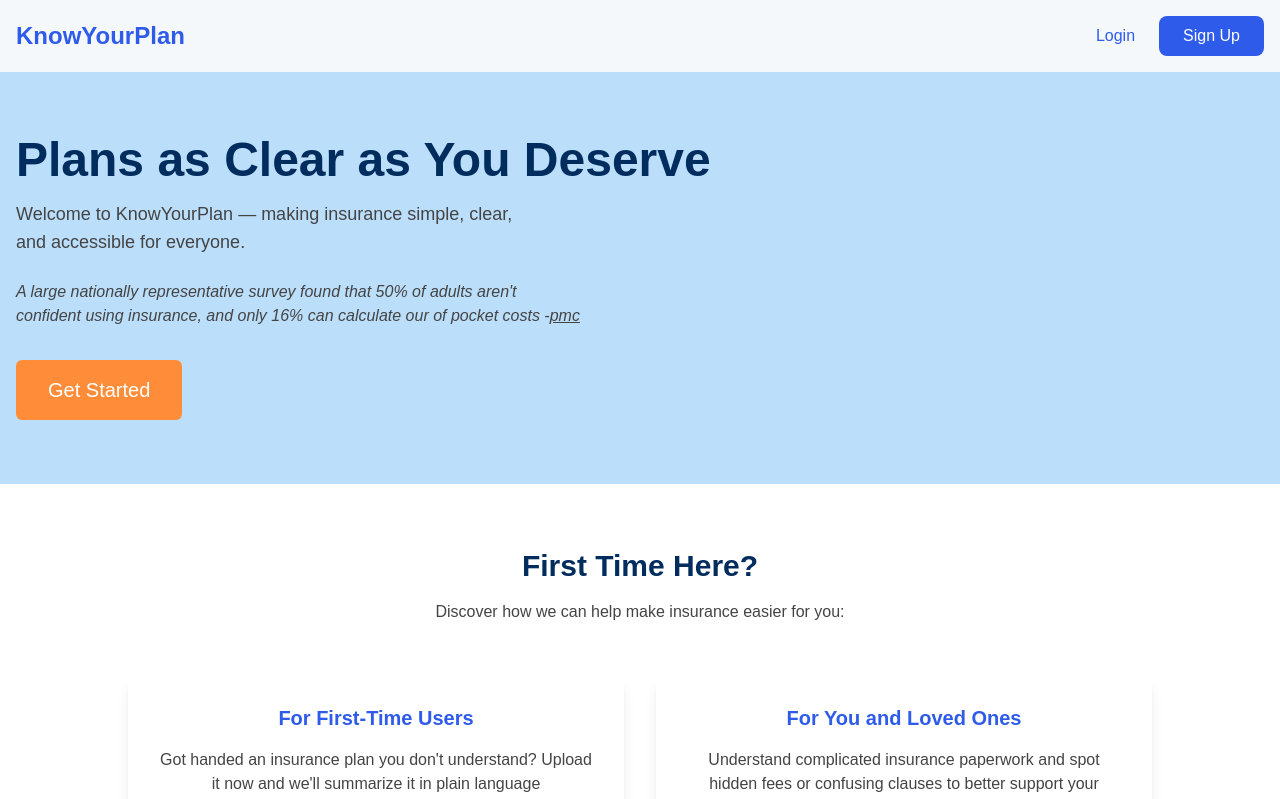
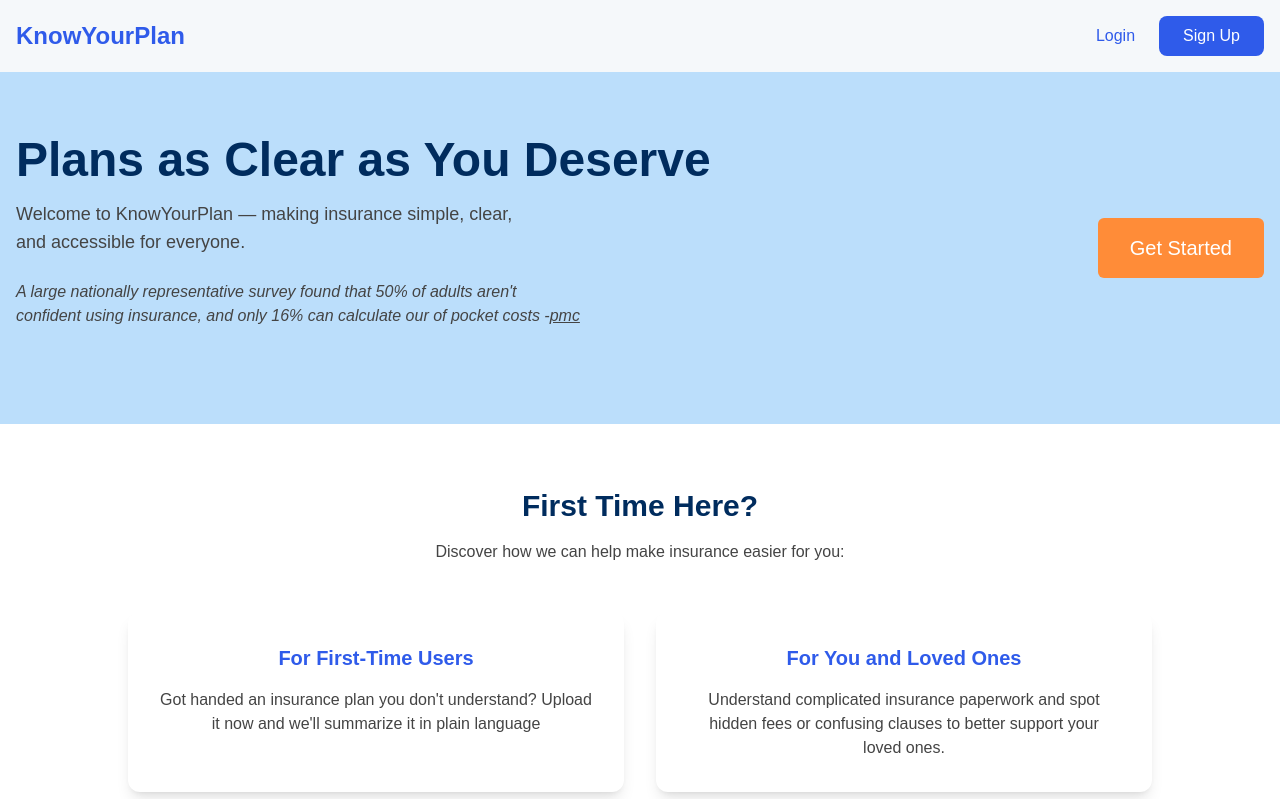
Before and after one commit to kevinguan88/know-your-plan, a Next.js app in the folder client/know-your-plan/: page / in a window 1280 px wide. Shown: the top 799 px of the page. Built offline with nearby package versions, Linux system fonts and the light colour scheme; no server answers.

Commit message:
put get started button on right

```diff
--- a/client/know-your-plan/src/app/globals.css
+++ b/client/know-your-plan/src/app/globals.css
@@ -14,7 +14,7 @@
 
 @media (prefers-color-scheme: dark) {
   :root {
-    --background: #0a0a0a;
+    --background: #FFFFFF;
     --foreground: #ededed;
   }
 }
--- a/client/know-your-plan/src/app/page.js
+++ b/client/know-your-plan/src/app/page.js
@@ -5,7 +5,7 @@ export default function Home() {
     <div className="flex flex-col min-h-screen">
       {/* Hero Section */}
       <section className="bg-[#BBDEFB] py-16">
-        <div className="container mx-auto px-4">
+        <div className="container mx-auto px-4 flex justify-between items-center">
           <div className="max-w-3xl">
             <h1 className="text-4xl md:text-5xl font-bold text-[#002c5e] mb-4">Plans as Clear as You Deserve</h1>
             <p className="text-lg text-[#444444] mb-6">
@@ -21,13 +21,13 @@ export default function Home() {
                 pmc
               </Link>
             </p>
-            <Link
-              href="/get-started"
-              className="bg-[#ff8c38] hover:bg-[#f07b20] text-white px-8 py-4 rounded-md text-xl font-medium inline-block"
-            >
-              Get Started
-            </Link>
           </div>
+          <Link
+            href="/upload"
+            className="bg-[#ff8c38] hover:bg-[#f07b20] text-white px-8 py-4 rounded-md text-xl font-medium"
+          >
+            Get Started
+          </Link>
         </div>
       </section>
 
```
